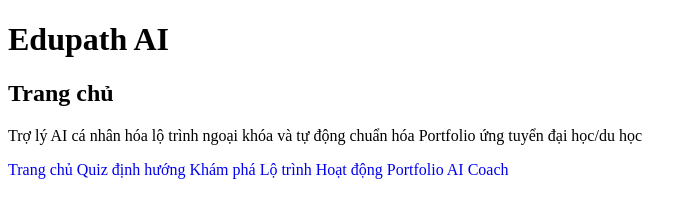
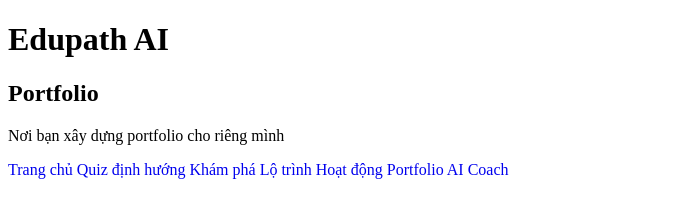
Before and after one commit to chinsiu1412/chinsiu1412.github.io, a plain HTML site: page portfolio.html in a window 1280 px wide. Shown: the whole page, without its empty margins (0-697 px from the left). Drawn offline with Linux system fonts and the light colour scheme.

Commit message:
Update header and description in portfolio.html

```diff
--- a/portfolio.html
+++ b/portfolio.html
@@ -8,8 +8,8 @@
     </head>
     <body>
         <h1>Edupath AI</h1>
-        <h2>Trang chủ</h2>
-        <p>Trợ lý AI cá nhân hóa lộ trình ngoại khóa và tự động chuẩn hóa Portfolio ứng tuyển đại học/du học
+        <h2>Portfolio</h2>
+        <p>Nơi bạn xây dựng portfolio cho riêng mình
         </p>
        <a href="index.html" target="_self">Trang chủ</a>
         <a href="quiz.html" target="_self">Quiz định hướng</a>
```
